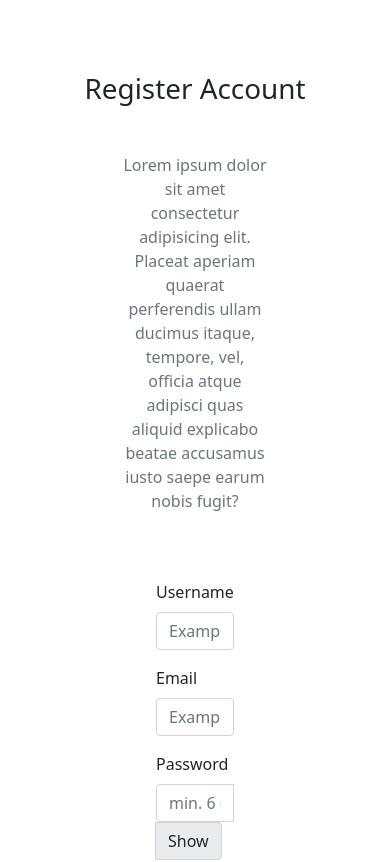
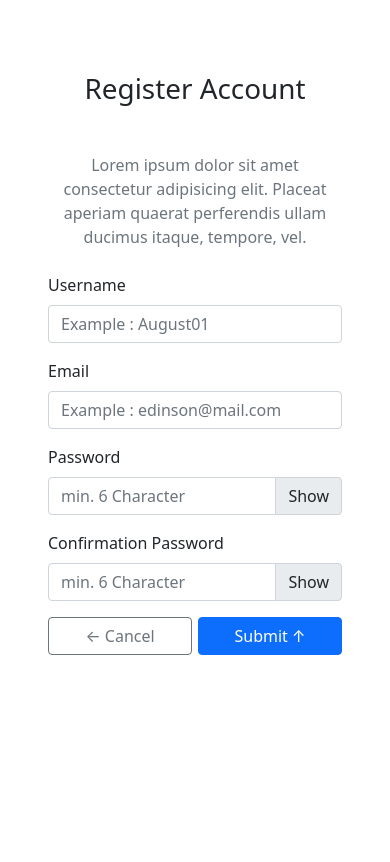
Before and after one commit to Abdi-01/commerce_next, a Next.js app: page /regis in a window 390 px wide. Shown: the top 862 px of the page. Built offline with nearby package versions, Linux system fonts and the light colour scheme.

Commit message:
CN:007 : update login and regis responsive layout

```diff
--- a/pages/regis.jsx
+++ b/pages/regis.jsx
@@ -97,7 +97,8 @@ const RegisPage = (props) => {
     }
 
     return (
-        <div className="container p-5">
+        <div className='row m-0'>
+            <div className="col-md-3 p-5 m-auto">
                 <HeadPage
                     title="Register"
                     description="Create your account for shopping"
@@ -105,9 +106,8 @@ const RegisPage = (props) => {
                 />
                 <span className="text-center p-5">
                     <h1 className="mb-5">Register Account</h1>
-                <p className="text-muted w-50 m-auto">Lorem ipsum dolor sit amet consectetur adipisicing elit.
-                    Placeat aperiam quaerat perferendis ullam ducimus itaque, tempore, vel,
-                    officia atque adipisci quas aliquid explicabo beatae accusamus iusto saepe earum nobis fugit?</p>
+                    <p className="text-muted m-auto">Lorem ipsum dolor sit amet consectetur adipisicing elit.
+                        Placeat aperiam quaerat perferendis ullam ducimus itaque, tempore, vel.</p>
                 </span>
                 <div>
                     <Toast isOpen={state.toastOpen} style={{ position: "fixed", top: "2vh", right: 0, marginRight: 12 }}>
@@ -119,7 +119,7 @@ const RegisPage = (props) => {
                         </ToastBody>
                     </Toast>
                 </div>
-            <div style={{ width: "20vw", margin: "auto", paddingTop: "5vh" }}>
+                <div style={{ margin: "auto" }}>
                     <FormGroup>
                         <Label for="textUsername">Username</Label>
                         <Input type="text" id="textUsername" placeholder="Example : August01"
@@ -160,6 +160,7 @@ const RegisPage = (props) => {
                     </div>
                 </div>
             </div>
+        </div>
     )
 }
 
```
Also changed, not shown: pages/login.jsx (+10 -6 lines). Lines whose indentation alone changed are shown as unchanged.
